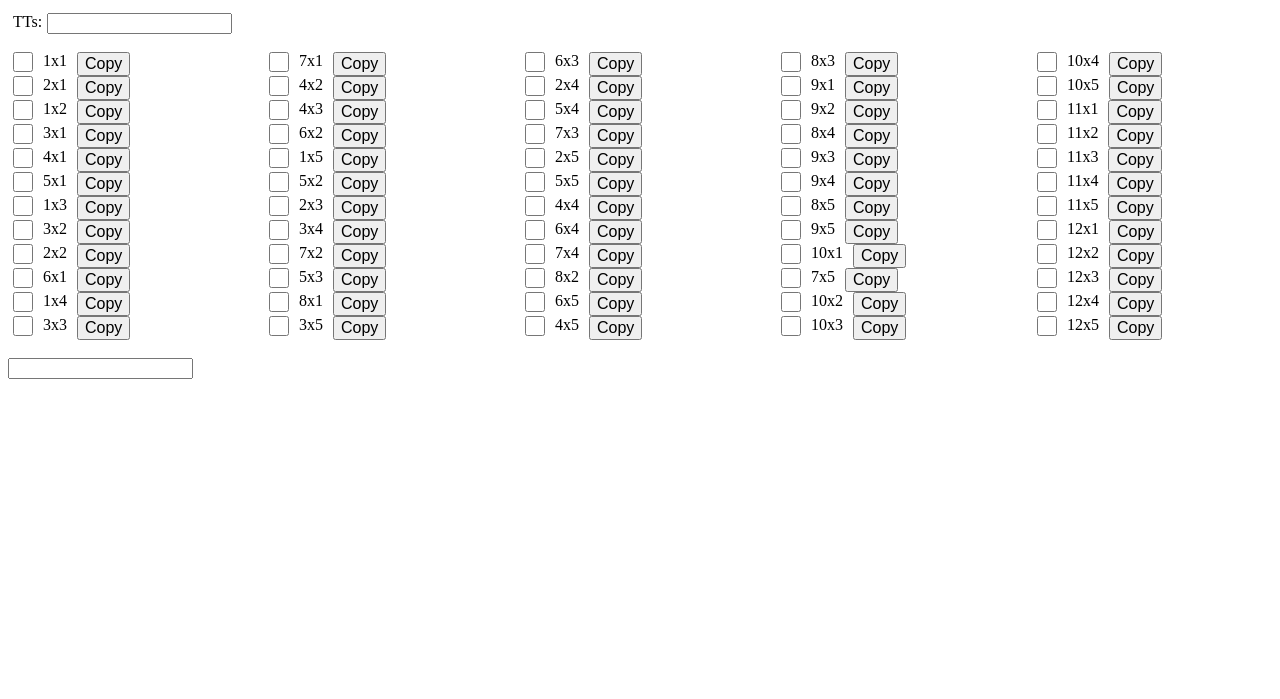
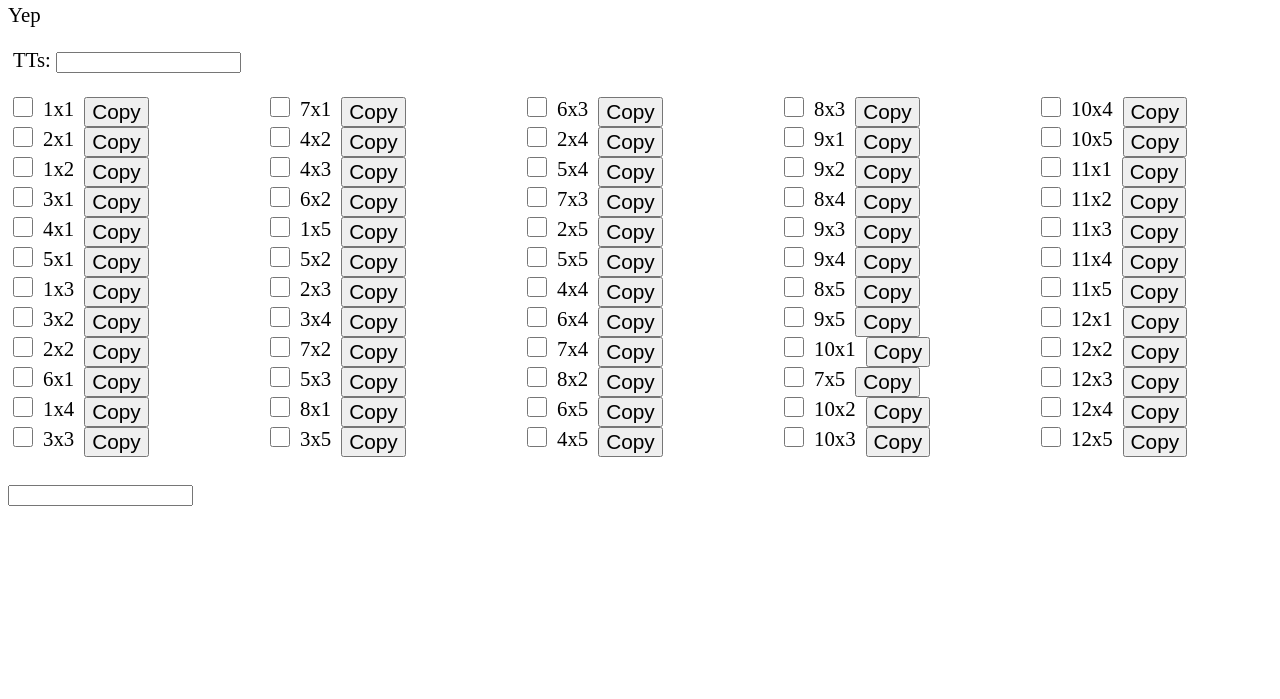
Before and after one commit to vortech11/AD-EC-TS-Copier, a plain HTML site: page index.html in a window 1280 px wide. Shown: the part 101-800 px from the top of the page. Drawn offline with Linux system fonts and the light colour scheme.

Commit message:
fixed css using firefox usb debugging

```diff
--- a/style.css
+++ b/style.css
@@ -1,5 +1,5 @@
 :root {
-    font-size: 100%;
+    font-size: 130%;
     --size:20px;
 }
 
@@ -17,7 +17,7 @@ input {
 }
 
 #ECs {
-    column-count: 3;
+    column-count: 2;
     width:fit-content;
     width:auto;
 }
```
